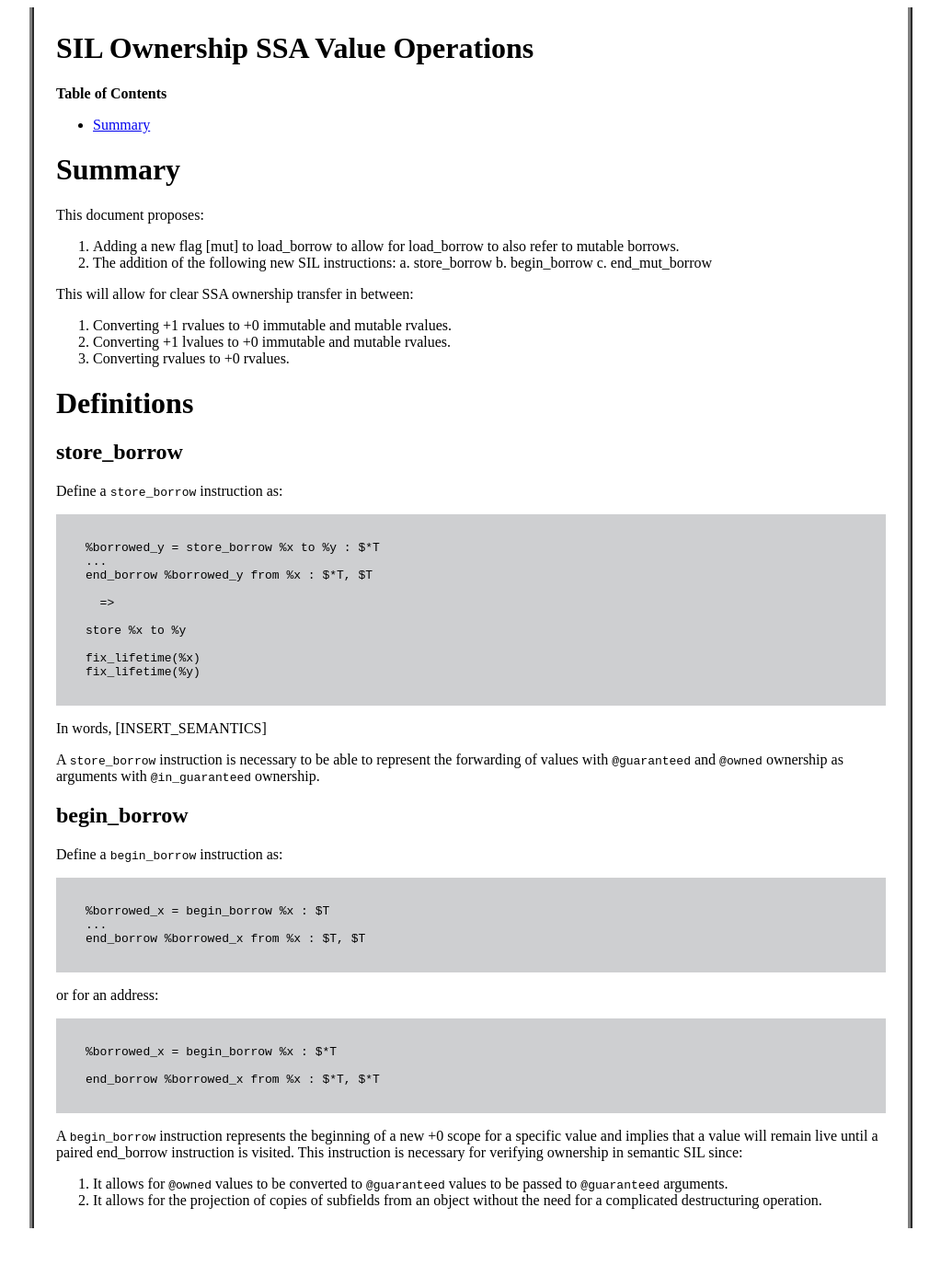
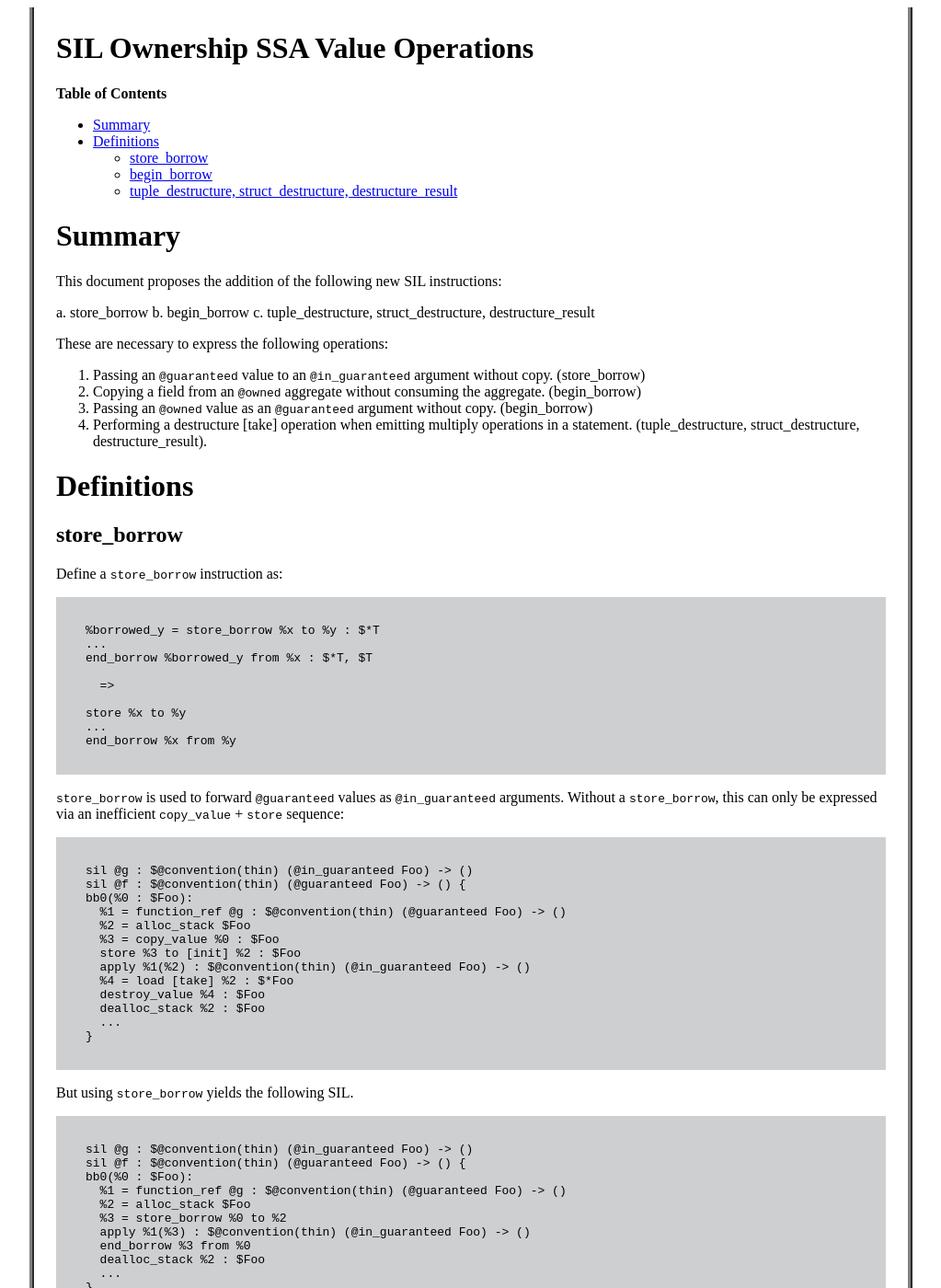
Before and after one commit to gottesmm/gottesmm.github.io, a Jekyll site: the page built from proposals/sil-ownership-value-ssa-operations.md, in a window 1280 px wide and 1400 px high. Shown: the whole window at 92% size, without its empty margins (128-1151 px from the left). Built offline with Jekyll 4.4.1, drawn with Linux system fonts in a browser that asks for light colours; some of the changed text lies outside the part shown.

Commit message:
Updates to sil-ownership-value-ssa-operations.md.

```diff
--- a/proposals/sil-ownership-value-ssa-operations.md
+++ b/proposals/sil-ownership-value-ssa-operations.md
@@ -10,25 +10,33 @@
 **Table of Contents**
 
 - [Summary](#summary)
+- [Definitions](#definitions)
+    - [store_borrow](#storeborrow)
+    - [begin_borrow](#beginborrow)
+    - [tuple_destructure, struct_destructure, destructure_result](#tupledestructure-structdestructure-destructureresult)
 
 <!-- markdown-toc end -->
 
 # Summary
 
-This document proposes:
+This document proposes the addition of the following new SIL instructions:
 
-1. Adding a new flag [mut] to load_borrow to allow for load_borrow to also refer
-   to mutable borrows.
-2. The addition of the following new SIL instructions:
-   a. store_borrow
-   b. begin_borrow
-   c. end_mut_borrow
+  a. store_borrow
+  b. begin_borrow
+  c. tuple_destructure, struct_destructure, destructure_result
 
-This will allow for clear SSA ownership transfer in between:
+These are necessary to express the following operations:
 
-1. Converting +1 rvalues to +0 immutable and mutable rvalues.
-2. Converting +1 lvalues to +0 immutable and mutable rvalues.
-3. Converting rvalues to +0 rvalues.
+1. Passing an `@guaranteed` value to an `@in_guaranteed` argument without
+   copy. (store_borrow)
+<!-- 2. Passing an `@owned` value as an `@inout` argument without
+   copy. (store_borrow [inout], end_inout_borrow) -->
+3. Copying a field from an `@owned` aggregate without consuming the
+   aggregate. (begin_borrow)
+4. Passing an `@owned` value as an `@guaranteed` argument without
+   copy. (begin_borrow)
+5. Performing a destructure [take] operation when emitting multiply operations
+   in a statement. (tuple_destructure, struct_destructure, destructure_result).
 
 # Definitions
 
@@ -43,15 +51,91 @@
       =>
 
     store %x to %y
+    ...
+    end_borrow %x from %y
 
-    fix_lifetime(%x)
-    fix_lifetime(%y)
+`store_borrow` is used to forward `@guaranteed` values as `@in_guaranteed`
+arguments. Without a `store_borrow`, this can only be expressed via an
+inefficient `copy_value` + `store` sequence:
 
-In words, [INSERT_SEMANTICS]
+    sil @g : $@convention(thin) (@in_guaranteed Foo) -> ()
+    sil @f : $@convention(thin) (@guaranteed Foo) -> () {
+    bb0(%0 : $Foo):
+      %1 = function_ref @g : $@convention(thin) (@guaranteed Foo) -> ()
+      %2 = alloc_stack $Foo
+      %3 = copy_value %0 : $Foo
+      store %3 to [init] %2 : $Foo
+      apply %1(%2) : $@convention(thin) (@in_guaranteed Foo) -> ()
+      %4 = load [take] %2 : $*Foo
+      destroy_value %4 : $Foo
+      dealloc_stack %2 : $Foo
+      ...
+    }
 
-A `store_borrow` instruction is necessary to be able to represent the forwarding
-of values with `@guaranteed` and `@owned` ownership as arguments with
-`@in_guaranteed` ownership.
+But using `store_borrow` yields the following SIL.
+
+    sil @g : $@convention(thin) (@in_guaranteed Foo) -> ()
+    sil @f : $@convention(thin) (@guaranteed Foo) -> () {
+    bb0(%0 : $Foo):
+      %1 = function_ref @g : $@convention(thin) (@guaranteed Foo) -> ()
+      %2 = alloc_stack $Foo
+      %3 = store_borrow %0 to %2
+      apply %1(%3) : $@convention(thin) (@in_guaranteed Foo) -> ()
+      end_borrow %3 from %0
+      dealloc_stack %2 : $Foo
+      ...
+    }
+
+<!--
+## store_borrow [inout] and end_inout_borrow
+
+Define `store_borrow [inout]` and `end_inout_borrow` as follows:
+
+    %2 = store_borrow %1 to [inout] %0 : $*T
+    apply %f(%2) : $@convention(thin) (@inout T) -> ()
+    %3 = end_inout_borrow %2 from %1 : $*T, $T
+
+    =>
+
+    store %1 to %0 : $*T
+    apply %f(%0) : $@convention(thin) (@inout T) -> ()
+
+A `store_borrow [inout]` instruction is used to convert `@owned` values to
+`@inout` parameters without performing a copy. The `end_inout_borrow` represents
+the end of the mutable borrow scope and lowers to a written back value. Today this can only be expressed
+using a `copy_value`+`store`+`load`+`destroy_value` sequence:
+
+    sil @g : $@convention(thin) (@inout Foo) -> ()
+    sil @f : $@convention(thin) (@owned Foo) -> () {
+    bb0(%0 : $Foo):
+      %1 = function_ref @g : $@convention(thin) (@guaranteed Foo) -> ()
+      %2 = alloc_stack $Foo
+      %3 = copy_value %0 : $Foo
+      store %3 to [init] %2 : $*Foo
+      apply %1(%2) : $@convention(thin) (@inout Foo) -> ()
+      %4 = load [take] %2 : $*Foo
+      destroy_value %4 : $Foo
+      dealloc_stack %2 : $Foo
+      destroy_value %1
+      ...
+    }
+
+Using `store_borrow [inout]` and `end_inout_borrow` (see below), we can express
+the same SIL without a copy as:
+
+    sil @g : $@convention(thin) (@inout Foo) -> ()
+    sil @f : $@convention(thin) (@owned Foo) -> () {
+    bb0(%0 : $Foo):
+      %1 = function_ref @g : $@convention(thin) (@guaranteed Foo) -> ()
+      %2 = alloc_stack $Foo
+      %3 = store_borrow %0 to [inout] %2 : $*Foo
+      apply %1(%3) : $@convention(thin) (@inout Foo) -> ()
+      %4 = end_inout_borrow %3 from %0 : $*Foo, $Foo
+      dealloc_stack %2 : $Foo
+      destroy_value %1
+      ...
+    }
+-->
 
 ## begin_borrow
 
@@ -64,11 +148,11 @@
 or for an address:
 
     %borrowed_x = begin_borrow %x : $*T
-
+    ...
     end_borrow %borrowed_x from %x : $*T, $*T
 
-A `begin_borrow` instruction represents the beginning of a new +0 scope
-for a specific value and implies that a value will remain live until a paired
+A `begin_borrow` instruction represents the beginning of a new +0 scope for a
+specific value and implies that a value will remain live until a paired
 end_borrow instruction is visited. This instruction is necessary for verifying
 ownership in semantic SIL since:
 
@@ -76,3 +160,5 @@
    passed to `@guaranteed` arguments.
 2. It allows for the projection of copies of subfields from an object without
    the need for a complicated destructuring operation.
+
+## tuple_destructure, struct_destructure, destructure_result
```
